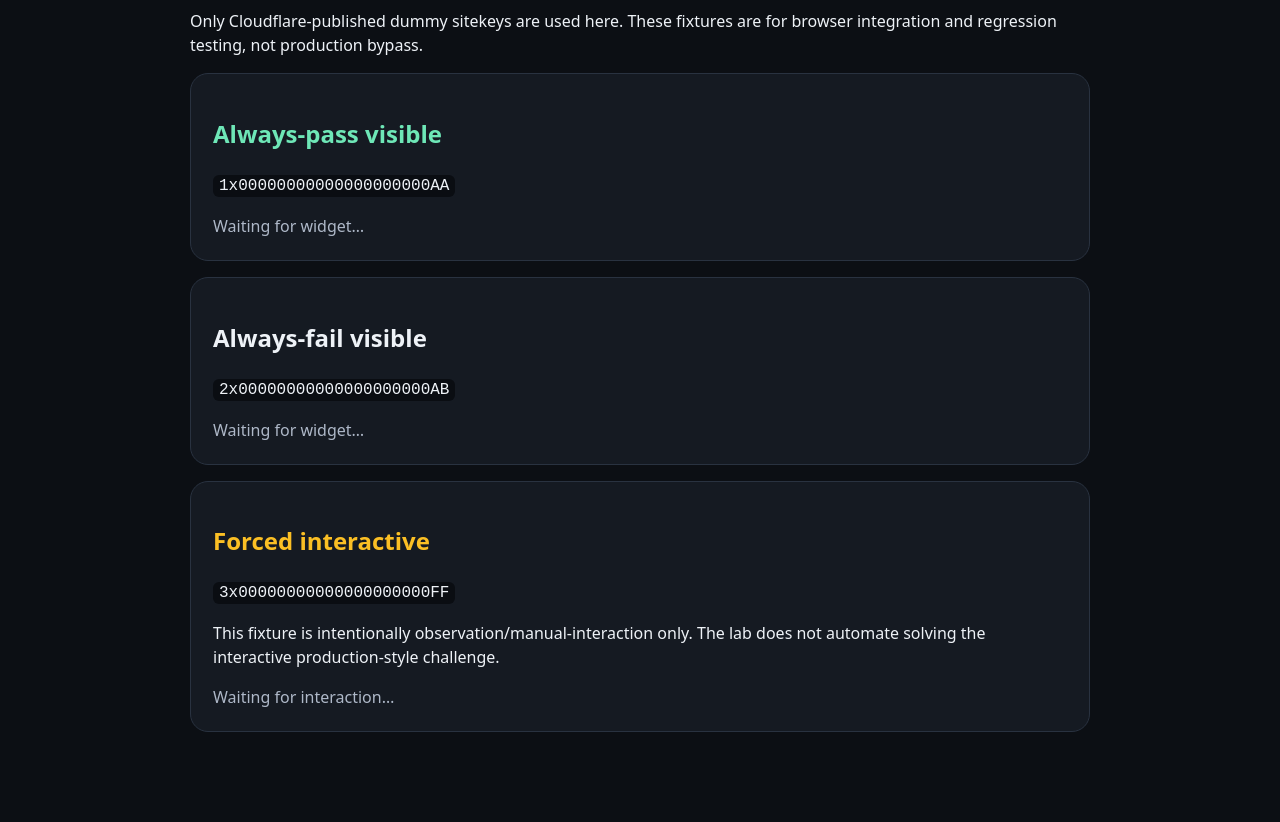
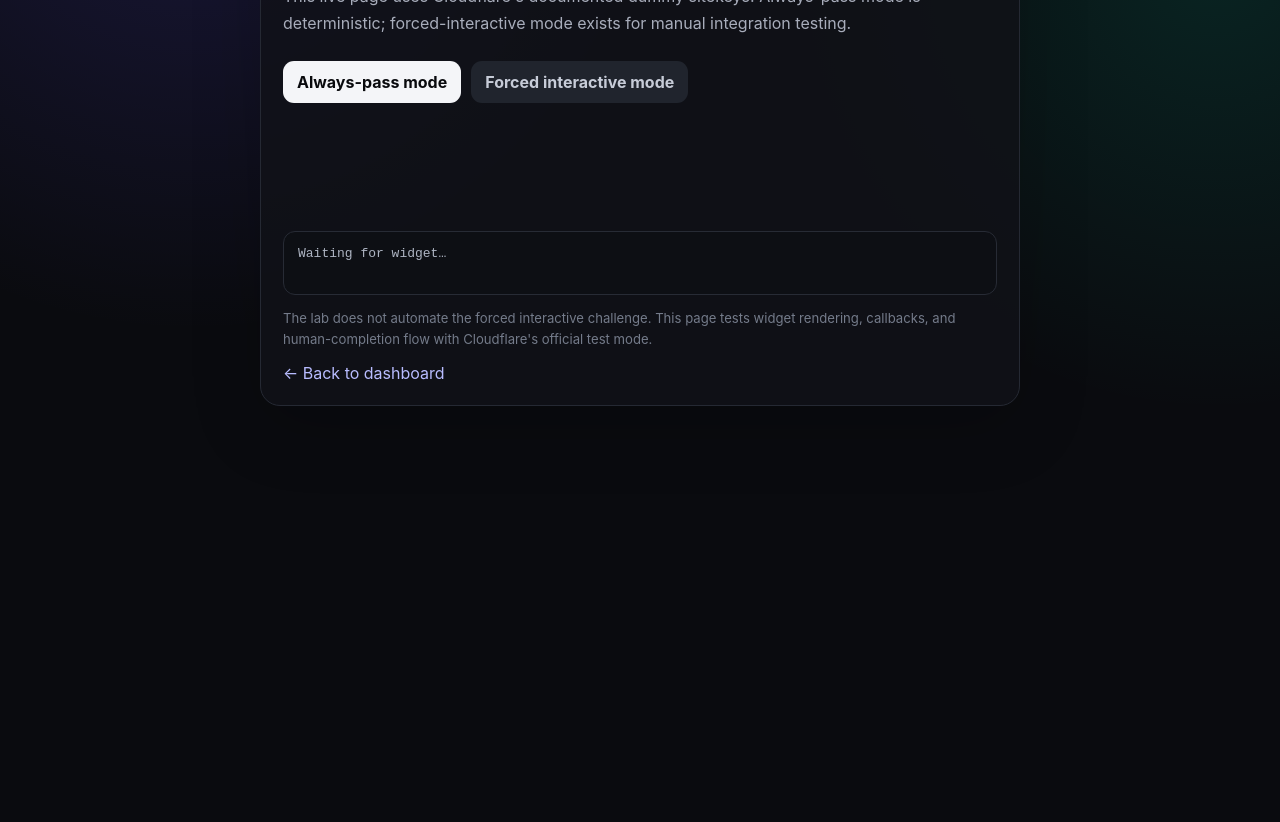
Before and after one commit to kumikilongyeyo/universal-challenge-lab, a website: page public/provider-tests/turnstile.html in a window 1280 px wide. Shown: the part 180-1002 px from the top of the page. After the commit the page ends 800 px from the top, so only its background shows below. Drawn offline with Linux system fonts and the light colour scheme.

Commit message:
feat(live): host Turnstile official test fixture

```diff
--- a/public/provider-tests/turnstile.html
+++ b/public/provider-tests/turnstile.html
@@ -1,45 +1,8 @@
 <!doctype html>
-<html lang="en">
-<head>
-  <meta charset="utf-8" />
-  <meta name="viewport" content="width=device-width,initial-scale=1" />
-  <title>Turnstile Official Test Fixtures</title>
-  <style>
-    body{font:16px/1.5 system-ui;margin:0;background:#0c0f14;color:#eef2f7}.wrap{max-width:900px;margin:50px auto;padding:24px}.card{background:#151a22;border:1px solid #293240;border-radius:18px;padding:22px;margin:16px 0}code{background:#0a0d12;padding:2px 6px;border-radius:6px}.ok{color:#6ee7b7}.warn{color:#fbbf24}a{color:#9fb6ff}.result{min-height:24px;margin-top:12px;color:#aeb8c8}</style>
-  <script src="https://challenges.cloudflare.com/turnstile/v0/api.js" async defer></script>
-</head>
-<body>
-  <main class="wrap">
-    <a href="/">← Lab dashboard</a>
-    <h1>Cloudflare Turnstile — official test fixtures</h1>
-    <p>Only Cloudflare-published dummy sitekeys are used here. These fixtures are for browser integration and regression testing, not production bypass.</p>
-
-    <section class="card">
-      <h2 class="ok">Always-pass visible</h2>
-      <p><code>1x00000000000000000000AA</code></p>
-      <div class="cf-turnstile" data-sitekey="1x00000000000000000000AA" data-callback="turnstilePass"></div>
-      <div id="pass-result" class="result">Waiting for widget…</div>
-    </section>
-
-    <section class="card">
-      <h2>Always-fail visible</h2>
-      <p><code>2x00000000000000000000AB</code></p>
-      <div class="cf-turnstile" data-sitekey="2x00000000000000000000AB" data-error-callback="turnstileFail"></div>
-      <div id="fail-result" class="result">Waiting for widget…</div>
-    </section>
-
-    <section class="card">
-      <h2 class="warn">Forced interactive</h2>
-      <p><code>3x00000000000000000000FF</code></p>
-      <p>This fixture is intentionally observation/manual-interaction only. The lab does not automate solving the interactive production-style challenge.</p>
-      <div class="cf-turnstile" data-sitekey="3x00000000000000000000FF" data-callback="turnstileInteractive"></div>
-      <div id="interactive-result" class="result">Waiting for interaction…</div>
-    </section>
-  </main>
-  <script>
-    function turnstilePass(token){document.getElementById('pass-result').textContent='Callback fired with official dummy token: '+token.slice(0,28)+'…';}
-    function turnstileFail(){document.getElementById('fail-result').textContent='Expected failure callback observed.';}
-    function turnstileInteractive(){document.getElementById('interactive-result').textContent='Interactive test challenge completed manually.';}
-  </script>
-</body>
-</html>
+<html lang="en"><head><meta charset="utf-8"><meta name="viewport" content="width=device-width,initial-scale=1"><title>Turnstile Test Fixture · UCL</title><link rel="stylesheet" href="/styles.css"><script src="https://challenges.cloudflare.com/turnstile/v0/api.js?render=explicit" async defer></script></head>
+<body><main class="fixture-shell"><section class="panel"><p class="eyebrow">CLOUDFLARE · OFFICIAL TEST CREDENTIALS</p><h1 style="font-size:3rem">Turnstile test fixture</h1><p class="lede">This live page uses Cloudflare's documented dummy sitekeys. Always-pass mode is deterministic; forced-interactive mode exists for manual integration testing.</p><div class="actions" style="margin:24px 0"><button id="pass">Always-pass mode</button><button id="interactive" class="secondary">Forced interactive mode</button></div><div id="widget" class="fixture-box"></div><pre id="result" class="result">Waiting for widget…</pre><p class="hint">The lab does not automate the forced interactive challenge. This page tests widget rendering, callbacks, and human-completion flow with Cloudflare's official test mode.</p><a class="back" href="/">← Back to dashboard</a></section></main>
+<script>
+const keys={pass:'1x00000000000000000000AA',interactive:'3x00000000000000000000FF'};let widgetId=null;
+function render(mode){if(!window.turnstile)return setTimeout(()=>render(mode),100);if(widgetId!==null)window.turnstile.remove(widgetId);document.querySelector('#result').textContent=`Mode: ${mode}\nWaiting for callback…`;widgetId=window.turnstile.render('#widget',{sitekey:keys[mode],callback(token){document.querySelector('#result').textContent=`Mode: ${mode}\nToken received: ${token.slice(0,36)}…\nLength: ${token.length}`},'error-callback'(code){document.querySelector('#result').textContent=`Widget error: ${code}`}})}
+document.querySelector('#pass').onclick=()=>render('pass');document.querySelector('#interactive').onclick=()=>render('interactive');window.addEventListener('load',()=>render('pass'));
+</script></body></html>
```
